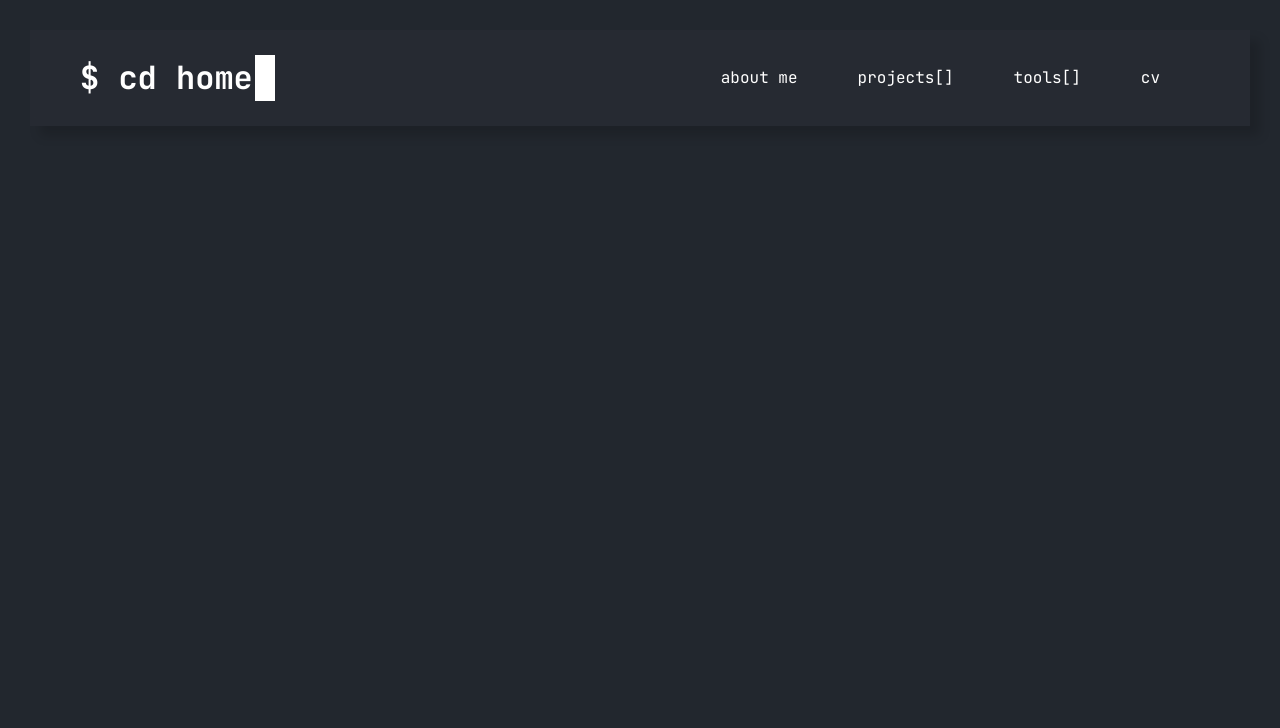
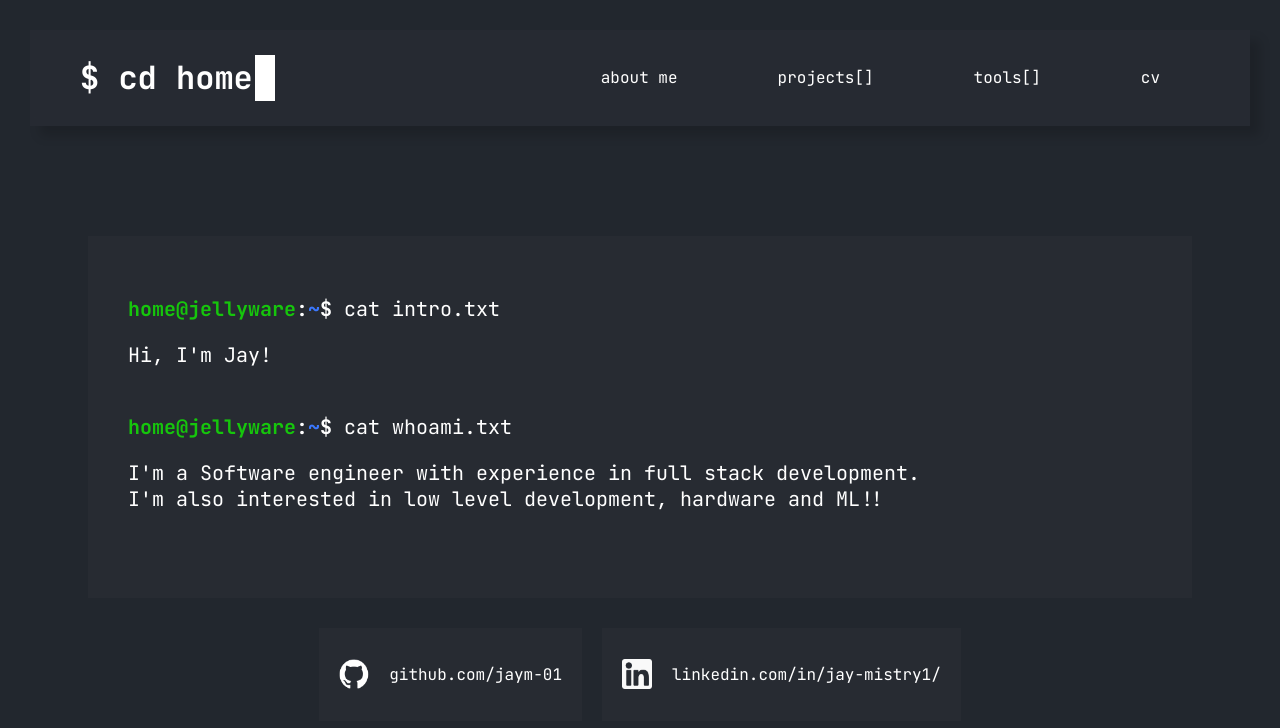
Before and after one commit to jaym-01/jellyware, a Next.js app: page / in a window 1280 px wide. Shown: the top 728 px of the page. Built offline with nearby package versions, Linux system fonts and the light colour scheme.

Commit message:
added to the hero section

```diff
--- a/src/components/Home/Hero/Hero.tsx
+++ b/src/components/Home/Hero/Hero.tsx
@@ -1,9 +1,80 @@
+import Image from "next/image";
 import styles from "@/styles/components/home/hero.module.scss";
+import { linkData } from "./hero_data";
 
 export default function Hero() {
   return (
     <div className={styles.heroWrapper}>
-      <div></div>
+      <div className={styles.introCont}>
+        <p>
+          <BashPrompt /> cat intro.txt
+        </p>
+        <p>
+          Hi, I{"'"}m Jay!
+          <br />
+          <br />
+        </p>
+
+        <p>
+          <BashPrompt /> cat whoami.txt
+        </p>
+        <p>
+          I{"'"}m a Software engineer with experience in full stack development.
+          <br />I{"'"}m also interested in low level development, hardware and
+          ML!!
+          <br />
+          <br />
+        </p>
+      </div>
+      <div className={styles.linkContainer}>
+        {linkData.map(({ text, link, image }, i) => (
+          // <div className={styles.linkBox} key={i}>
+          <a
+            key={i}
+            className={styles.linkBox}
+            href={link}
+            target="_blank"
+            rel="noopener noreferrer"
+          >
+            <Image
+              src={image}
+              alt={text}
+              width={30}
+              height={30}
+              layout="fixed"
+            />
+            <p className={styles.linkText}>{text}</p>
+          </a>
+          // </div>
+        ))}
+      </div>
     </div>
   );
 }
+
+function BashPrompt() {
+  return (
+    <span
+      style={{
+        fontWeight: "bold",
+      }}
+    >
+      <span
+        style={{
+          color: "#16C60C",
+        }}
+      >
+        home@jellyware
+      </span>
+      :
+      <span
+        style={{
+          color: "#3B78FF",
+        }}
+      >
+        ~
+      </span>
+      $
+    </span>
+  );
+}
--- /dev/null
+++ b/src/components/Home/Hero/hero_data.ts
@@ -0,0 +1,18 @@
+interface LinkData {
+  text: string;
+  link: string;
+  image: string;
+}
+
+export const linkData: LinkData[] = [
+  {
+    text: "github.com/jaym-01",
+    link: "https://github.com/jaym-01",
+    image: "/github_logo.png",
+  },
+  {
+    text: "linkedin.com/in/jay-mistry1/",
+    link: "https://www.linkedin.com/in/jay-mistry1/",
+    image: "/linkedin_logo.png",
+  },
+];
--- a/src/styles/components/header.module.scss
+++ b/src/styles/components/header.module.scss
@@ -66,7 +66,7 @@
   display: flex;
   flex: 1;
   flex-direction: row;
-  gap: 60px;
+  gap: 100px;
   color: white;
   text-decoration: none;
   align-items: center;
--- a/src/styles/components/home/hero.module.scss
+++ b/src/styles/components/home/hero.module.scss
@@ -1,5 +1,52 @@
+@use "../../variables.module" as *;
+
 .heroWrapper {
   display: flex;
   flex-direction: column;
-  height: 80vh;
+  padding-top: 10vh;
+  height: 70vh;
+  justify-content: start;
+  align-items: center;
+  gap: 30px;
 }
+
+.introCont {
+  background-color: $primaryColor;
+  padding: 40px;
+  width: 80vw;
+}
+
+.introCont * {
+  color: white;
+  font-size: 20px;
+}
+
+.linkContainer {
+  display: flex;
+  justify-content: center;
+  align-items: center;
+  width: 100%;
+  gap: 20px;
+}
+
+.linkBox {
+  background-color: $primaryColor;
+  padding: 20px;
+  display: flex;
+  justify-content: center;
+  align-items: center;
+  gap: 20px;
+  text-decoration: none;
+  transition: 0.3s;
+}
+
+.linkBox:hover {
+  transform: scale(1.05);
+}
+
+.linkText {
+  color: white;
+}
+
+.bashPrompt {
+}
```
Also changed, not shown: public/github_logo.png (added), public/linkedin_logo.png (added).
